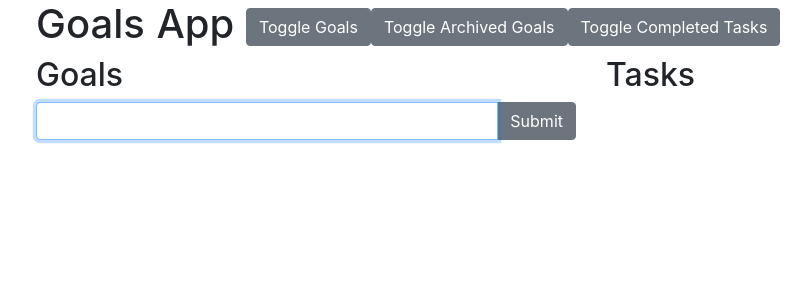
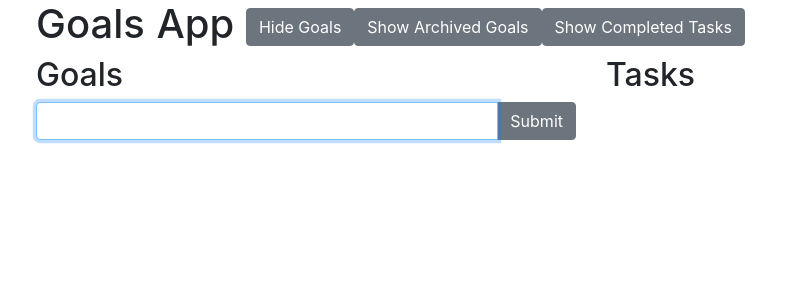
Before and after one commit to SoftwareByOtto/goals-app, a Nuxt app: page / in a window 1280 px wide. Shown: the top 300 px of the page, without its empty margins (49-860 px from the left). Built offline with nearby package versions, Linux system fonts and the light colour scheme.

Commit message:
added show hide on button

```diff
--- a/pages/index.vue
+++ b/pages/index.vue
@@ -2,9 +2,13 @@
   <b-container>
     <h1>
       Goals App
-      <b-button @click="showGoals = !showGoals">Toggle Goals</b-button>
-      <b-button @click="showArchivedGoals = !showArchivedGoals">Toggle Archived Goals</b-button>
-      <b-button @click="showCompletedTasks = !showCompletedTasks">Toggle Completed Tasks</b-button>
+      <b-button @click="showGoals = !showGoals">{{showGoals ? 'Hide' : 'Show'}} Goals</b-button>
+      <b-button
+        @click="showArchivedGoals = !showArchivedGoals"
+      >{{showArchivedGoals ? 'Hide' : 'Show'}} Archived Goals</b-button>
+      <b-button
+        @click="showCompletedTasks = !showCompletedTasks"
+      >{{showCompletedTasks ? 'Hide' : 'Show'}} Completed Tasks</b-button>
     </h1>
     <b-row>
       <b-col md v-if="showGoals">
```
